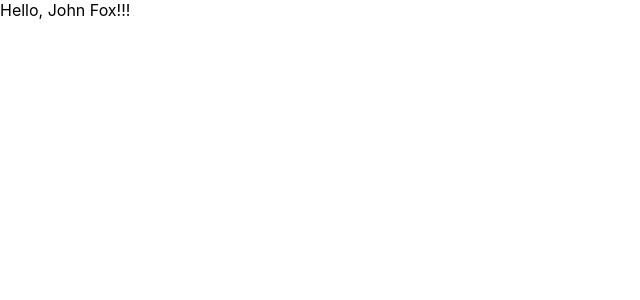
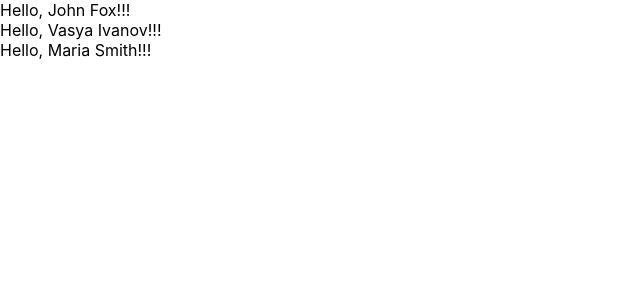
Before and after one commit to julietvt/reactapp_pd2021_1, a React (Create React App) app: page / in a window 1280 px wide. Shown: the top 300 px of the page, without its empty margins (0-640 px from the left). Built offline with nearby package versions, Linux system fonts and the light colour scheme.

Commit message:
composition

```diff
--- a/src/App.js
+++ b/src/App.js
@@ -3,7 +3,13 @@ import './App.css';
 import Hello from './components/Hello';
 
 function App() {
-  return <Hello name={'John'} surname={'Fox'} />;
+  return (
+    <>
+      <Hello name={'John'} surname={'Fox'} />
+      <Hello name={'Vasya'} surname={'Ivanov'} />
+      <Hello name={'Maria'} surname={'Smith'} />
+    </>
+  );
 }
 
 export default App;
```
